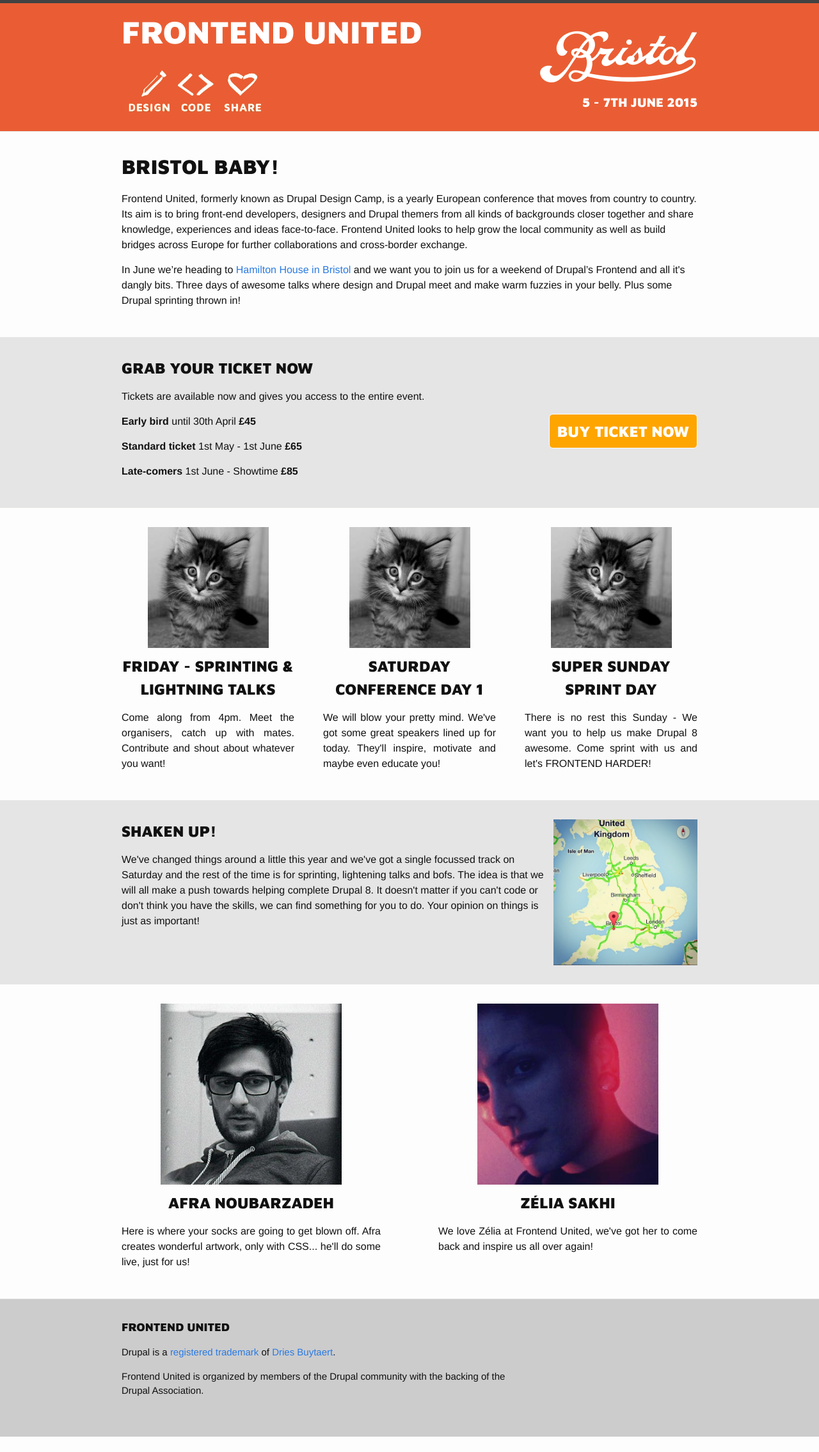
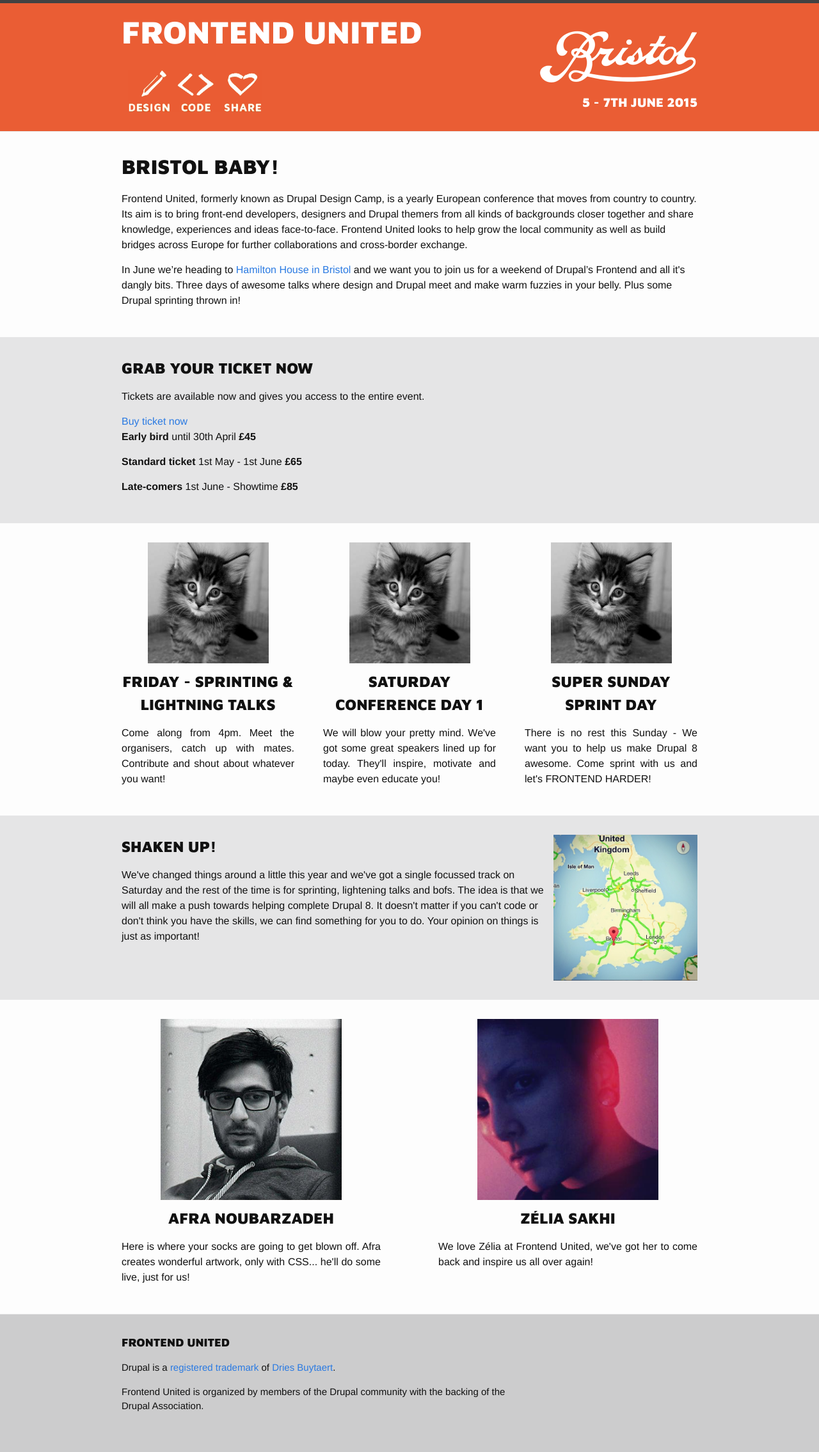
Before and after one commit to drupal-frontend/feu2015, a Jekyll site: the page built from index.html, in a window 1280 px wide. Shown: the whole page at 64% size. Built offline with Jekyll 4.4.1, drawn with Linux system fonts in a browser that asks for light colours; Markdown is read by kramdown in place of the engine named in the settings; before the commit the page ends 2246 px from its top, so only the background shows below that.

Commit message:
a tag not button tag - isn't a form

```diff
--- a/_includes/photo-1-section.html
+++ b/_includes/photo-1-section.html
@@ -2,7 +2,7 @@
   <div class="wrapper">
     <h2>Grab your ticket now</h2>
     <p>Tickets are available now and gives you access to the entire event.</p>
-    <button href="https://ti.to/frontendunited/bristol-2015" title="Buy your ticket today"> Buy ticket now</button>
+    <a href="https://ti.to/frontendunited/bristol-2015" class="button" title="Buy your ticket today"> Buy ticket now</a>
     <p><strong>Early bird</strong> until 30th April <strong>£45</strong> </p>
     <p><strong>Standard ticket</strong> 1st May - 1st June <strong>£65</strong></p>
     <p><strong>Late-comers</strong> 1st June - Showtime <strong>£85</strong></p>
```
